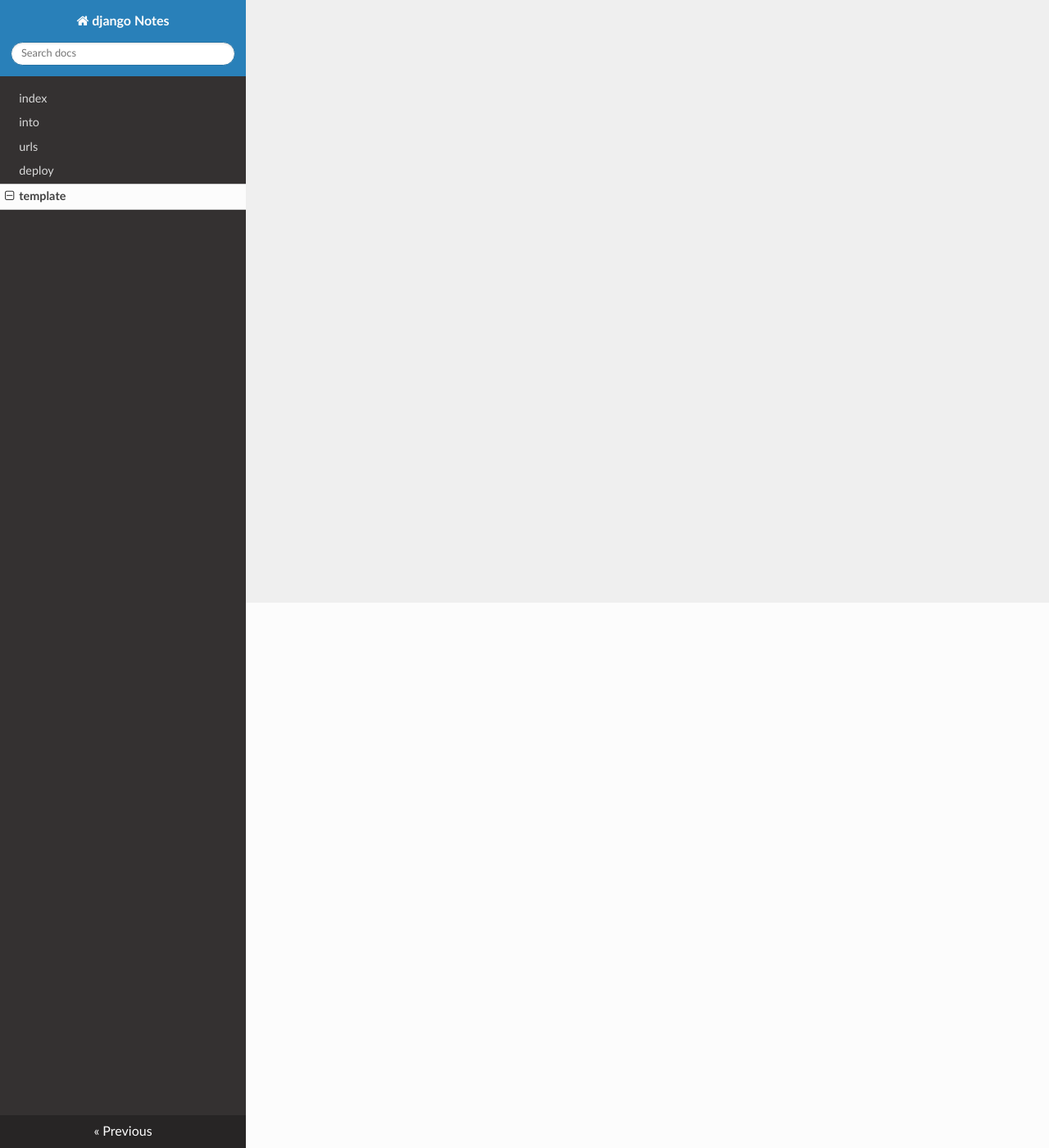
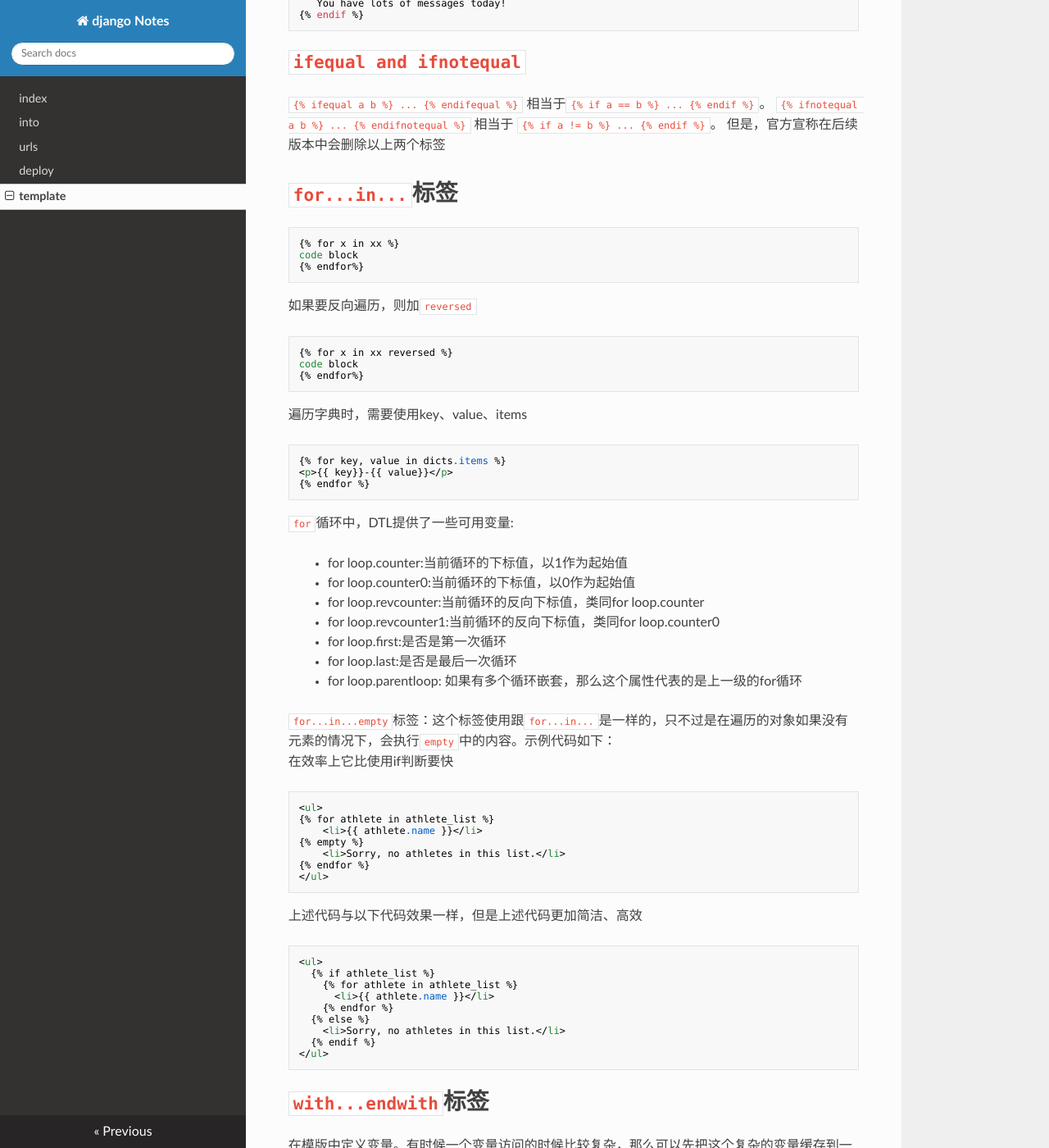
Before and after one commit to chrishshare/djnotenotes, an MkDocs documentation site: the page built from docs/template.md, in a window 1280 px wide and 1400 px high, scrolled down 665 px. Shown: the whole window at 82% size. Built offline with MkDocs 1.6.1, drawn with Linux system fonts in a browser that asks for light colours; nearby versions of some CDN libraries; some of the changed text lies outside the part shown.

Commit message:
django学习笔记

````diff
--- a/docs/template.md
+++ b/docs/template.md
@@ -1,5 +1,117 @@
+
+[官方文档](https://docs.djangoproject.com/en/2.2/ref/templates/builtins/)
 # 变量
 变量使用两个大括号表示`{{ variable }}`
 变量定义：
 变量可以是由任意字母/数字和下划线(`_`)组成的子字符串，但是不能是下划线(`_`)开头
 * *变量定义不要包含标点符号
+
+# `if`标签
+if标签中判断运算符跟python中的判断运算符一样，`==,!=,<,<=,>,>=,in,not,is,not,or,and `
+```
+{% if condition %}
+code block
+{% elif %}
+code block
+{% else %}
+code block
+{% endif %}
+```
+在`if`表达式中还可以使用过滤器`filter`，如下：
+```
+{% if messages|length >= 100 %}
+   You have lots of messages today!
+{% endif %}
+```
+
+# `ifequal and ifnotequal`
+`{% ifequal a b %} ... {% endifequal %}` 相当于` {% if a == b %} ... {% endif %}`。
+`{% ifnotequal a b %} ... {% endifnotequal %}` 相当于 `{% if a != b %} ... {% endif %}`。
+但是，官方宣称在后续版本中会删除以上两个标签
+
+
+# `for...in...`标签
+```
+{% for x in xx %}
+code block
+{% endfor%}
+```
+如果要反向遍历，则加`reversed`
+```
+{% for x in xx reversed %}
+code block
+{% endfor%}
+```
+遍历字典时，需要使用key、value、items
+```
+{% for key, value in dicts.items %}
+<p>{{ key}}-{{ value}}</p>
+{% endfor %}
+```
+`for`循环中，DTL提供了一些可用变量:
+> * for loop.counter:当前循环的下标值，以1作为起始值
+> * for loop.counter0:当前循环的下标值，以0作为起始值
+> * for loop.revcounter:当前循环的反向下标值，类同for loop.counter
+> * for loop.revcounter1:当前循环的反向下标值，类同for loop.counter0
+> * for loop.first:是否是第一次循环
+> * for loop.last:是否是最后一次循环
+> * for loop.parentloop: 如果有多个循环嵌套，那么这个属性代表的是上一级的for循环
+
+`for...in...empty`标签：这个标签使用跟`for...in...`是一样的，只不过是在遍历的对象如果没有元素的情况下，会执行`empty`中的内容。示例代码如下：
+在效率上它比使用if判断要快
+```
+<ul>
+{% for athlete in athlete_list %}
+    <li>{{ athlete.name }}</li>
+{% empty %}
+    <li>Sorry, no athletes in this list.</li>
+{% endfor %}
+</ul>
+```
+上述代码与以下代码效果一样，但是上述代码更加简洁、高效
+```
+<ul>
+  {% if athlete_list %}
+    {% for athlete in athlete_list %}
+      <li>{{ athlete.name }}</li>
+    {% endfor %}
+  {% else %}
+    <li>Sorry, no athletes in this list.</li>
+  {% endif %}
+</ul>
+```
+
+# `with...endwith`标签
+在模版中定义变量。有时候一个变量访问的时候比较复杂，那么可以先把这个复杂的变量缓存到一个变量上，以后就可以直接使用这个变量就可以了。示例代码如下：
+```
+{% with total=business.employees.count %}
+    {{ total }} employee{{ total|pluralize }}
+{% endwith %}
+```
+有两点需要强烈的注意：
+> * 在with语句中定义的变量，只能在`{%with%}{%endwith%}`中使用，不能在这个标签外面使用。
+> * 定义变量的时候，不能在等号左右两边留有空格。比如`{% with total = business.employees.count %}`是错误的。
+
+
+# `{% url %}`标签
+在模版中，我们经常要写一些url，比如某个`a`标签中需要定义`href`属性。当然如果通过硬编码的方式直接将这个url写死在里面也是可以的。但是这样对于以后项目维护可能不是一件好事。因此建议使用这种反转的方式来实现，类似于`django`中的`reverse`一样。示例代码如下：
+```
+ <a href="{% url 'book:list' %}">图书列表页面</a>
+```
+
+如果url反转的时候需要传递参数，那么可以在后面传递。但是参数分位置参数和关键字参数。位置参数和关键字参数不能同时使用。示例代码如下：
+```
+# path部分
+path('detail/<book_id>/',views.book_detail,name='detail')
+
+# url反转，使用位置参数
+<a href="{% url 'book:detail' 1 %}">图书详情页面</a>
+
+# url反转，使用关键字参数
+<a href="{% url 'book:detail' book_id=1 %}">图书详情页面</a>
+```
+
+如果想要在使用url标签反转的时候要传递查询字符串的参数，那么必须要手动在在后面添加。示例代码如下：
+```
+<a href="{% url 'book:detail' book_id=1 %}?page=1">图书详情页面</a>
+```
````
